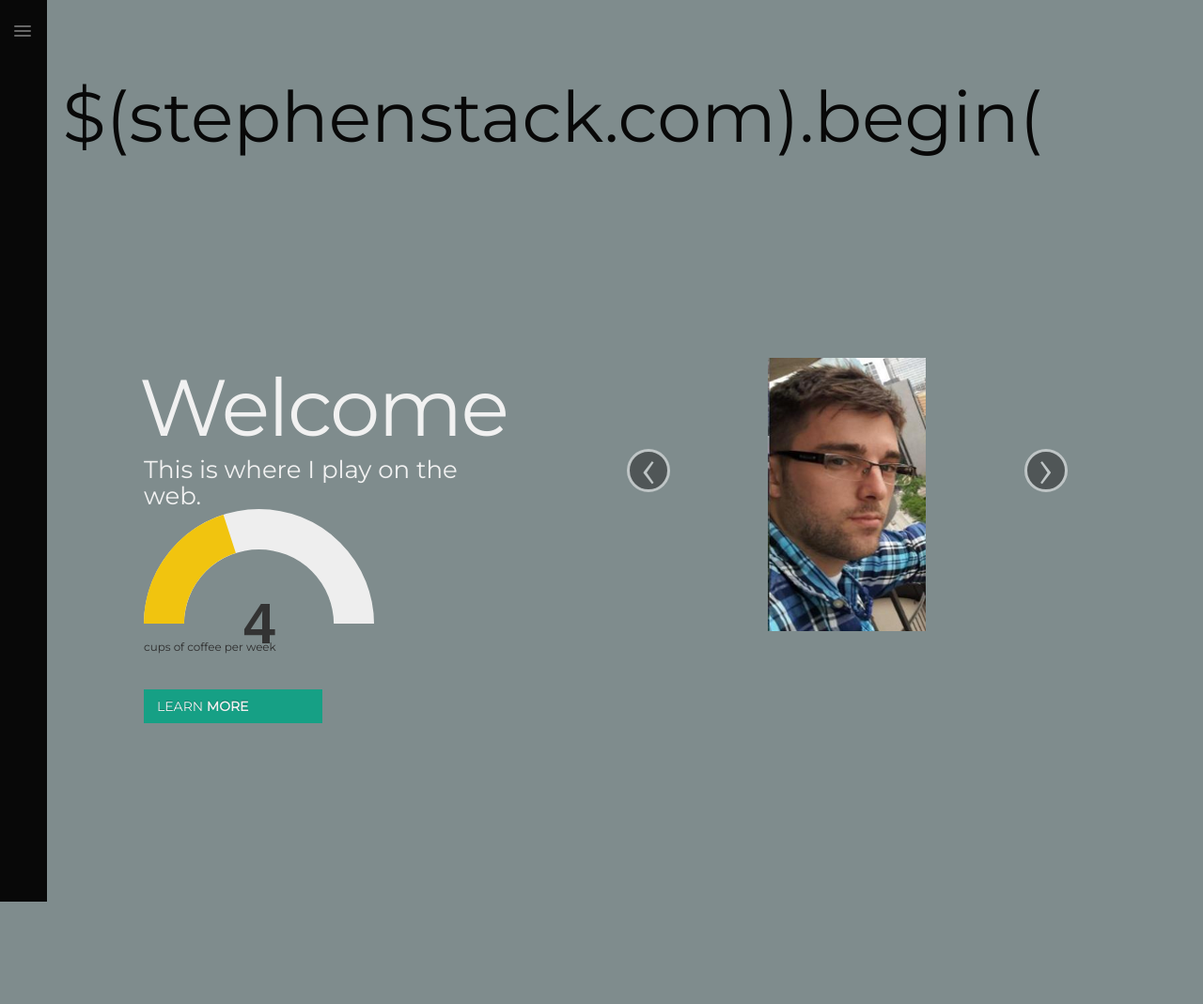
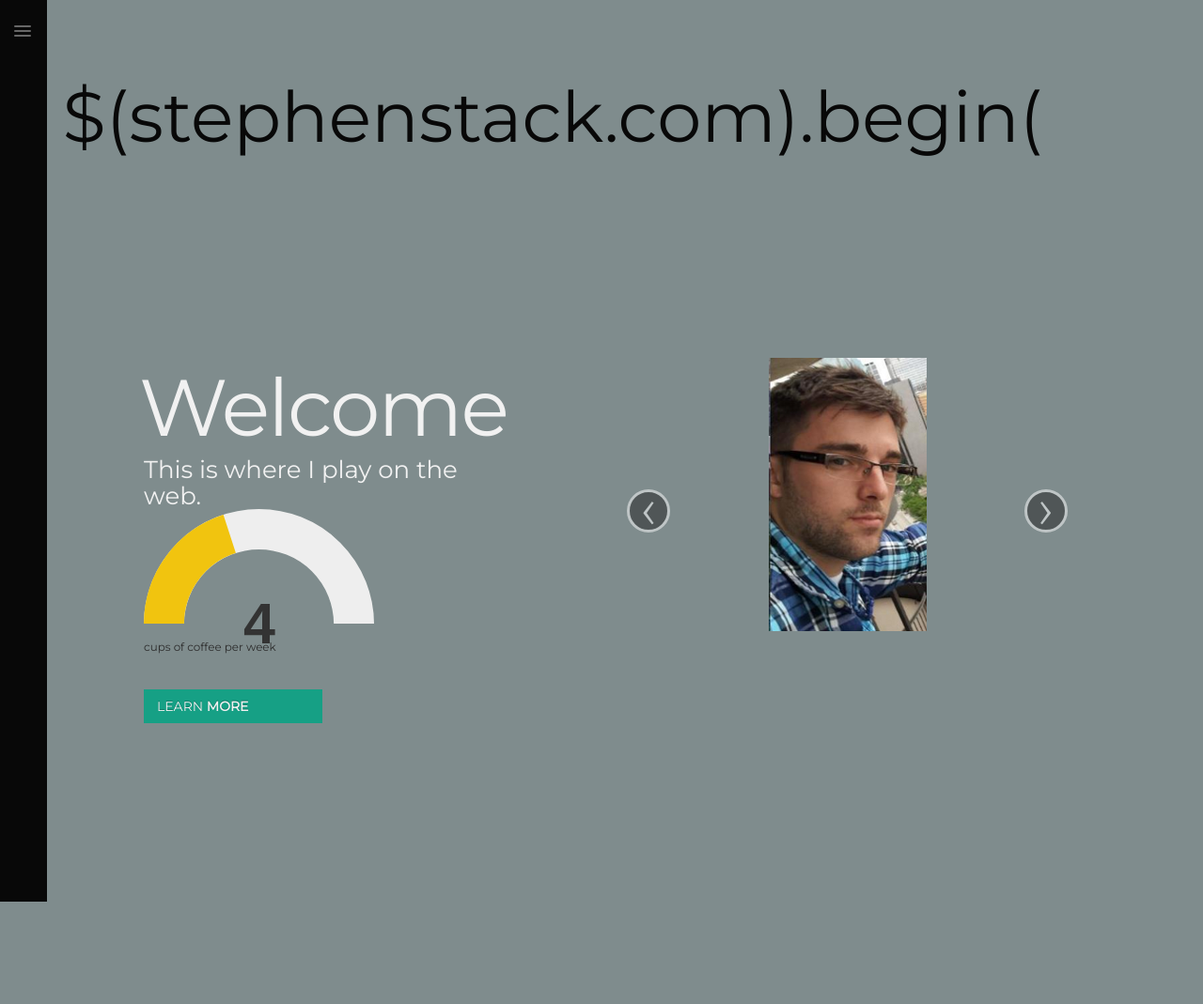
Before and after one commit to swstack/stephenstack.com, a Python web app: template src/app/resources/templates/index.html in a window 1280 px wide. Shown: the top 1069 px of the page at 94% size. Run offline with Jinja, Linux system fonts and the light colour scheme; the template is opened without the code that fills it, so the values that code supplies are empty; some libraries are stand-ins or nearby versions; some web fonts are replaced.

Commit message:
home: cleaning up carousel images and style

```diff
--- a/src/app/resources/css/main.css
+++ b/src/app/resources/css/main.css
@@ -48,6 +48,11 @@ css shorthand:
 
 body {
     background: #A52A2A;
+}
+
+.caro {
+	height: 400px;
+	width: 500px;
 }
 
 
--- a/src/app/resources/templates/home.html
+++ b/src/app/resources/templates/home.html
@@ -27,12 +27,12 @@
 			    <!-- Carousel items -->
 			    <div id="carousel-wrapper">
 			        <div class="carousel-inner">
-			            <div class="active item"><img src="/static/img/profile_picture.png"/></div>
-			            <div class="item"><img src="/static/img/fish_w_dad.jpg"/></div>
-			            <div class="item"><img src="/static/img/mexico_w_tone.jpg"/></div>
-			            <div class="item"><img src="/static/img/snowboarding.jpg"/></div>
-			            <div class="item"><img src="/static/img/rakin.jpg"/></div>
-			            <div class="item"><img src="/static/img/snowboarding2.jpg"/></div>
+			            <div class=" caro active item"><img src="/static/img/profile_picture.png"/></div>
+			            <div class="caro item"><img src="/static/img/fish_w_dad.jpg"/></div>
+			            <div class="caro item"><img src="/static/img/mexico_w_tone.jpg"/></div>
+			            <div class="caro item"><img src="/static/img/snowboarding.jpg"/></div>
+			            <div class="caro item"><img src="/static/img/rakin.jpg"/></div>
+			            <div class="caro item"><img src="/static/img/snowboarding2.jpg"/></div>
 			        </div>
 			    </div>
 			    <!-- Carousel nav -->
```
Also changed, not shown: src/app/resources/img/fish_w_dad.jpg, src/app/resources/img/mexico_w_tone.jpg, src/app/resources/img/profile_picture.jpg (added), src/app/resources/img/rakin.jpg, src/app/resources/img/snowboarding2.jpg.
